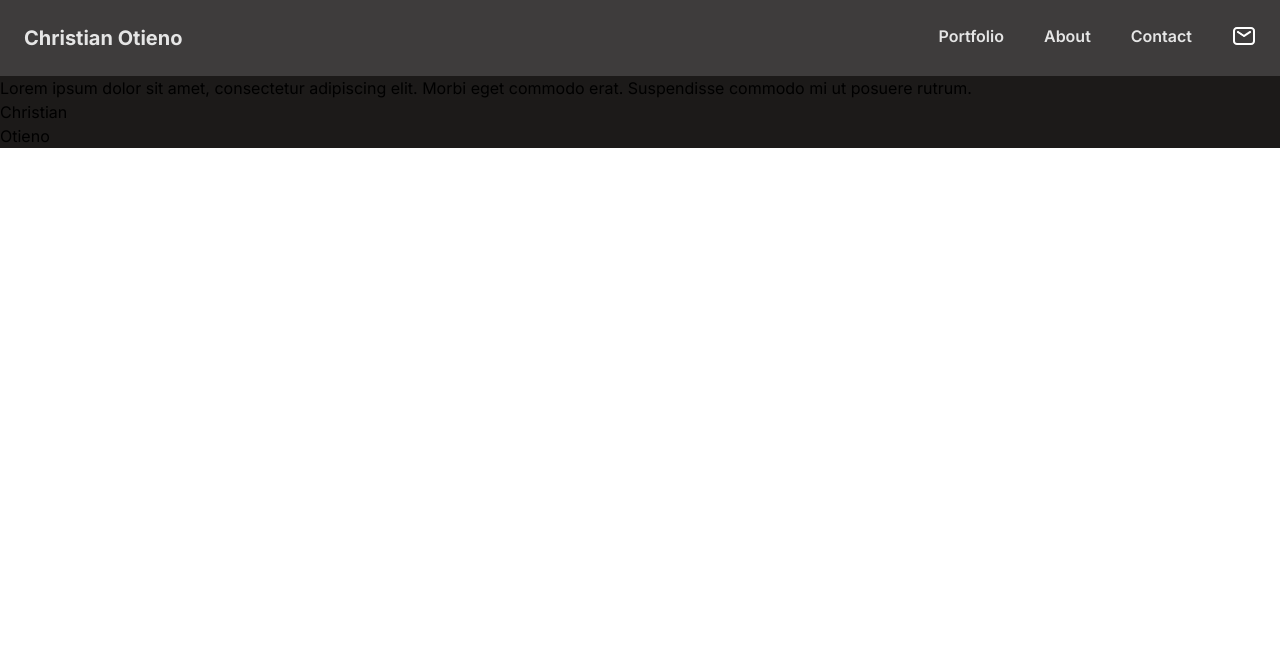
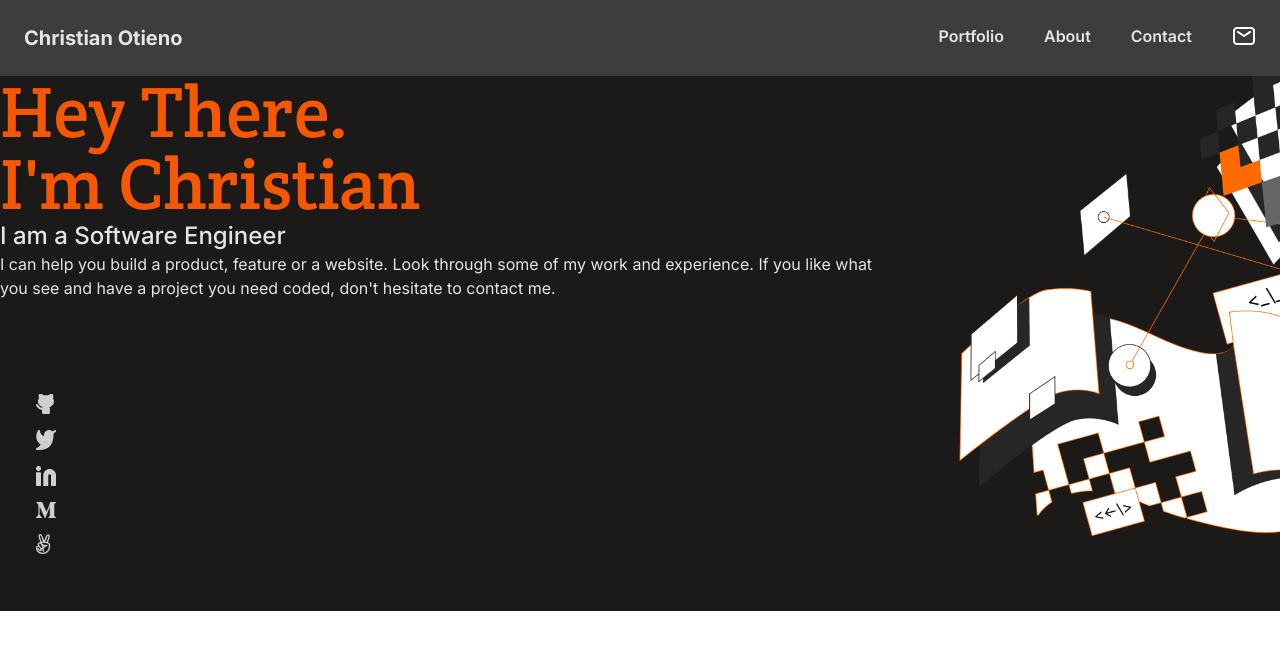
Before and after one commit to christianotieno/react-portfolio, a React (Create React App) app: page / in a window 1280 px wide. Shown: the top 650 px of the page. Built offline with nearby package versions, Linux system fonts and the light colour scheme.

Commit message:
Add landing page content

```diff
--- a/public/index.html
+++ b/public/index.html
@@ -15,7 +15,9 @@
       user's mobile device or desktop. See https://developers.google.com/web/fundamentals/web-app-manifest/
     -->
     <link rel="manifest" href="%PUBLIC_URL%/manifest.json" />
+
     <link rel="preconnect" href="https://fonts.gstatic.com">
+    <link href="https://fonts.googleapis.com/css2?family=Crete+Round:ital@0;1&display=swap" rel="stylesheet">
     <link href="https://fonts.googleapis.com/css2?family=Inter:wght@100;200;300;400;500;600;700;800;900&display=swap" rel="stylesheet">
 
     <!--
--- /dev/null
+++ b/src/assets/socialIcons.js
@@ -0,0 +1,19 @@
+const socialIcons = [
+  {
+    id: 1, src: '../assets/icons/github.png', title: 'github', description: 'github icon',
+  },
+  {
+    id: 2, src: '../assets/icons/linkedin.png', title: 'linkedin', description: 'linkedin icon',
+  },
+  {
+    id: 3, src: '../assets/icons/angel_list.png', title: 'angel_list', description: 'angelist icon',
+  },
+  {
+    id: 4, src: '../assets/icons/twitter.png', title: 'twitter', description: 'twitter icon',
+  },
+  {
+    id: 5, src: '../assets/icons/medium.png', title: 'medium', description: 'medium icon',
+  },
+];
+
+export default socialIcons;
--- /dev/null
+++ b/src/components/Landing.css
@@ -0,0 +1,7 @@
+.social_icons {
+  position: absolute;
+  width: 20px;
+  height: 98.96px;
+  left: 36px;
+  top: 394px;
+}
--- a/src/components/Landing.js
+++ b/src/components/Landing.js
@@ -1,18 +1,52 @@
 import React from 'react';
+import './Landing.css';
+import github from '../assets/icons/github.png';
+import linkedin from '../assets/icons/linkedin.png';
+import medium from '../assets/icons/medium.png';
+import twitter from '../assets/icons/twitter.png';
+import angelList from '../assets/icons/angel_list.png';
+import illustration from '../assets/images/IllustrationHeader.png';
 
 const Landing = () => (
   <div className="bg-portfolio_cod_gray">
-    <div>
-      <p>
-        Lorem ipsum dolor sit amet,
-        consectetur adipiscing elit.
-        Morbi eget commodo erat. Suspendisse commodo mi ut posuere rutrum.
-      </p>
+    <div className="social_icons">
+      <a href="#social" className="my-1">
+        <img src={github} alt="" />
+      </a>
+      <a href="#social" className="my-1">
+        <img className="my-4" src={twitter} alt="" />
+      </a>
+      <a href="#social" className="my-1">
+        <img className="my-4" src={linkedin} alt="" />
+      </a>
+      <a href="#social" className="my-1">
+        <img className="my-4" src={medium} alt="" />
+      </a>
+      <a href="#social">
+        <img className="my-4" src={angelList} alt="" />
+      </a>
     </div>
-    <div className="dev-name">
-      Christian
-      <br />
-      Otieno
+    <div className="container mx-auto flex justify-between">
+      <div className="headline">
+        <p className="font-creteRound text-portfolio_orange text-7xl">
+          Hey There.
+          <br />
+          I&apos;m Christian
+        </p>
+        <p className="text-portfolio_mercury text-2xl font-medium">
+          I am a Software Engineer
+        </p>
+        <p className="text-portfolio_mercury">
+          I can help you build a product,
+          feature or a website.
+          Look through some of my work and experience.
+          If you like what you see and have a project
+          you need coded, don&apos;t hesitate to contact me.
+        </p>
+      </div>
+      <div className="illustrator-header">
+        <img src={illustration} alt="" />
+      </div>
     </div>
   </div>
 );
--- a/tailwind.config.js
+++ b/tailwind.config.js
@@ -12,6 +12,7 @@ module.exports = {
     extend: {
       fontFamily: {
         inter: ['Inter'],
+        creteRound: ['Crete Round'],
       },
     },
   },
```
Also changed, not shown: src/assets/icons/linkedin.png (renamed from src/assets/icons/Linkedin icon.png), src/assets/images/IllustrationHeader.png (renamed from src/assets/images/Illustration-header.png).
